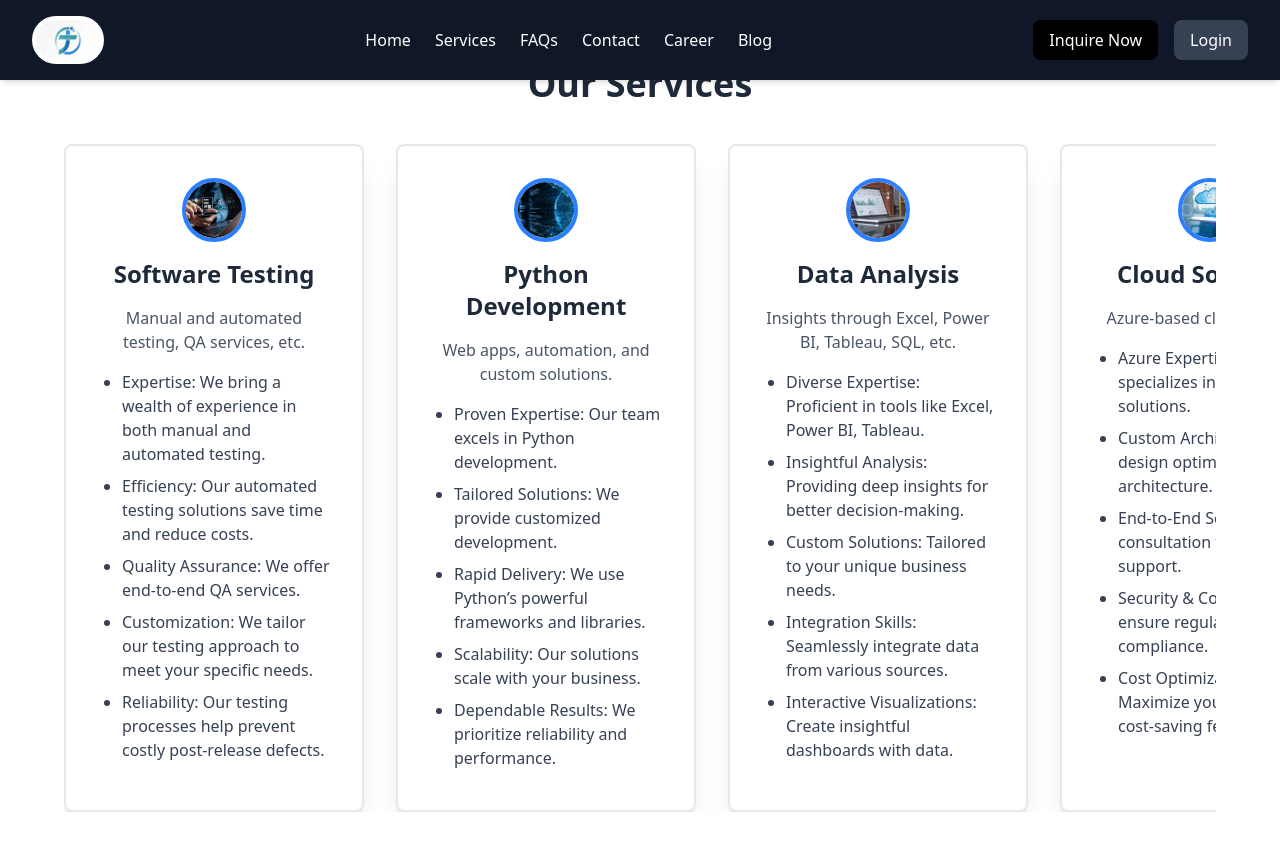
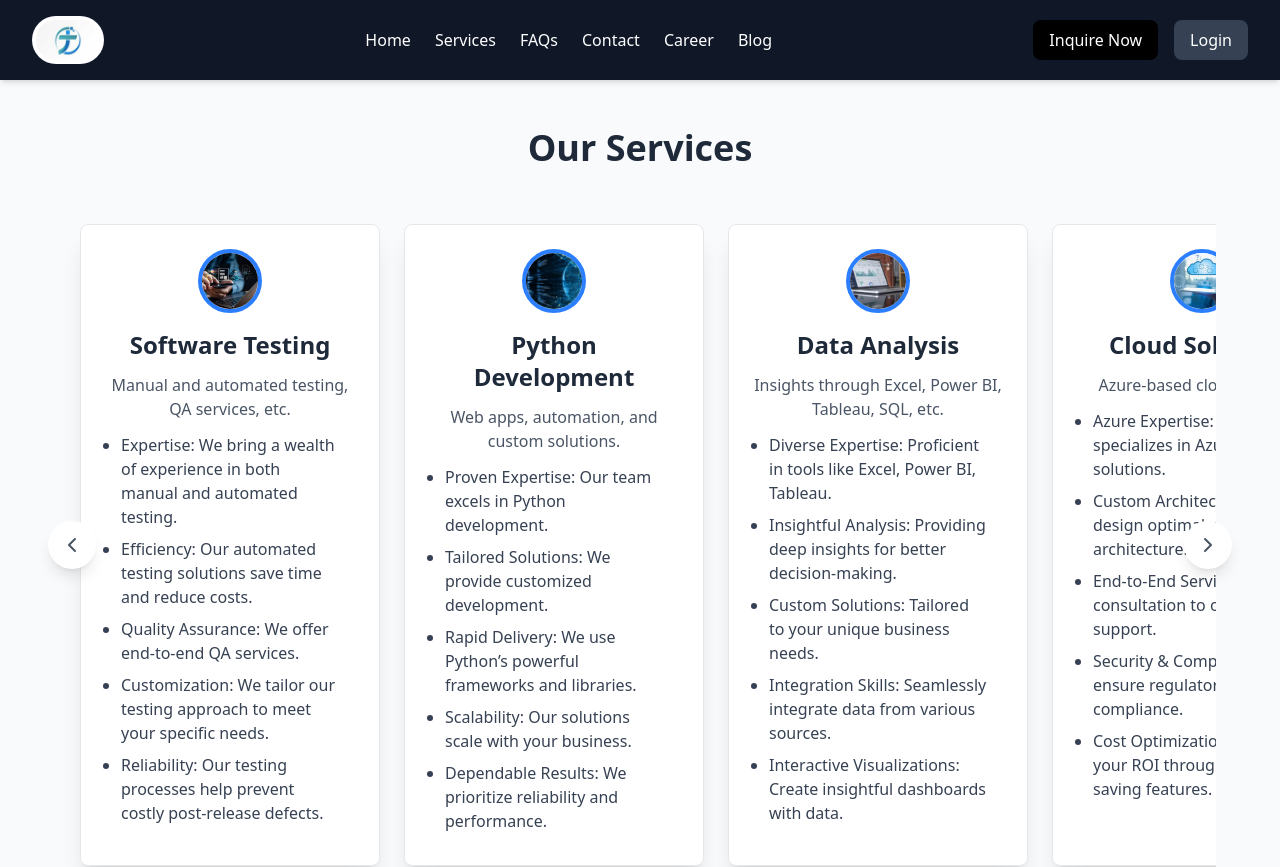
Before and after one commit to aveez444/JazarWebPage, a React (Vite) app in the folder project/: page /services in a window 1280 px wide. Shown: the top 867 px of the page. Built offline with nearby package versions, Linux system fonts and the light colour scheme.

Commit message:
updated the Contact page and the Services pages

```diff
--- a/project/package.json
+++ b/project/package.json
@@ -27,6 +27,7 @@
     "react-router-dom": "^7.1.5",
     "react-slick": "^0.30.3",
     "slick-carousel": "^1.8.1",
+    "tailwind-scrollbar-hide": "^2.0.0",
     "tailwindcss": "^4.0.4"
   },
   "devDependencies": {
--- a/project/src/index.css
+++ b/project/src/index.css
@@ -1 +1,10 @@
 @import "tailwindcss";
+/* Hide scrollbar but keep scrolling enabled */
+.scrollbar-hidden {
+  scrollbar-width: none;  /* Firefox */
+  -ms-overflow-style: none;  /* Internet Explorer 10+ */
+}
+
+.scrollbar-hidden::-webkit-scrollbar {
+  display: none;  /* Chrome, Safari, Edge */
+}
--- a/project/src/main/ContactPage.jsx
+++ b/project/src/main/ContactPage.jsx
@@ -1,16 +1,16 @@
-import React, { useState } from 'react';
-import axios from 'axios'; // Ensure axios is imported
-import TopNav from '../Components/topnav'; // Import TopNav
-import Footer from '../components/footer'; // Import Footer Component
-import contactImage from '../assets/contact.jpg'; // Import image for the contact section
+import React, { useState } from "react";
+import axios from "axios"; // Ensure axios is imported
+import TopNav from "../Components/topnav"; // Import TopNav
+import Footer from "../components/footer"; // Import Footer Component
+import contactImage from "../assets/contact.jpg"; // Import image for the contact section
 
 const ContactPage = () => {
   const [formData, setFormData] = useState({
-    first_name: '',
-    last_name: '',
-    contact_number: '',
-    email: '',
-    message: ''
+    first_name: "",
+    last_name: "",
+    contact_number: "",
+    email: "",
+    message: "",
   });
 
   const handleInputChange = (e) => {
@@ -23,42 +23,41 @@ const ContactPage = () => {
     console.log(formData); // Log the form data for debugging
 
     try {
-      const response = await axios.post('http://127.0.0.1:8000/contact-us/', formData, {
+      const response = await axios.post("http://127.0.0.1:8000/contact-us/", formData, {
         headers: {
-          'Content-Type': 'application/json',
+          "Content-Type": "application/json",
         },
       });
 
       if (response.status === 201) {
-        alert('Your message has been sent successfully!');
+        alert("Your message has been sent successfully!");
         setFormData({
-          first_name: '',
-          last_name: '',
-          contact_number: '',
-          email: '',
-          message: ''
+          first_name: "",
+          last_name: "",
+          contact_number: "",
+          email: "",
+          message: "",
         });
       } else {
-        alert('Failed to send message. Please try again.');
+        alert("Failed to send message. Please try again.");
       }
-
     } catch (error) {
-      console.error('Error submitting form:', error);
-      alert('Error submitting form. Please try again.');
+      console.error("Error submitting form:", error);
+      alert("Error submitting form. Please try again.");
     }
   };
 
   return (
-    <div className="bg-gray-00 text-gray-900">
+    <div className="bg-gray-100 text-gray-900">
       <TopNav /> {/* TopNav component */}
 
       {/* Main Content Section */}
-      <div className="py-16 px-6 md:px-16">
+      <div className="pt-40 md:pt-32 pb-16 px-6 md:px-16">
         <h2 className="text-4xl font-extrabold text-center text-gray-800 mb-12">
           Contact Us
         </h2>
 
-        <div className="max-w-2xl mx-auto bg-white rounded-lg border-1 border-black shadow-xl p-8">
+        <div className="max-w-2xl mx-auto bg-white rounded-lg border border-gray-300 shadow-xl p-8">
           <form onSubmit={handleSubmit} className="space-y-6">
             <div className="grid grid-cols-1 sm:grid-cols-2 gap-6">
               <div>
@@ -150,36 +149,36 @@ const ContactPage = () => {
       </div>
 
       {/* How We Can Make a Difference Section */}
-      <div className="bg-white py-12">
-        <div className="max-w-screen-xl mx-auto flex flex-col md:flex-row justify-between items-center space-x-8">
+      <div className="bg-white py-12 px-6 md:px-16">
+        <div className="max-w-screen-xl mx-auto flex flex-col md:flex-row items-center md:space-x-8 space-y-6 md:space-y-0">
           {/* Left Column: Text Content */}
-          <div className="w-full md:w-1/2 mb-8 md:mb-0 text-left">
+          <div className="w-full md:w-1/2 text-center md:text-left">
             <h3 className="text-2xl font-semibold text-gray-800 mb-4">
               How We Can Make a Difference for You?
             </h3>
             <p className="text-lg text-gray-700 mb-4">
               At Jazar Technologies, we’re dedicated to supporting you every step of the way.
             </p>
-            <p className="text-lg text-gray-700 mb-4">
-              <strong>Personalized Solutions:</strong> We tailor our services to meet your specific needs, ensuring you get the best results.
+            <p className="text-lg text-gray-700">
+              <strong>✔ Personalized Solutions:</strong> Tailored services to meet your specific needs.
             </p>
-            <p className="text-lg text-gray-700 mb-4">
-              <strong>Expert Guidance:</strong> Our experienced team is here to provide insights and advice, helping you navigate challenges with confidence.
+            <p className="text-lg text-gray-700">
+              <strong>✔ Expert Guidance:</strong> Get professional insights from our experienced team.
             </p>
-            <p className="text-lg text-gray-700 mb-4">
-              <strong>24/7 Support:</strong> Questions or concerns? We’re always available to assist you, no matter the time of day.
+            <p className="text-lg text-gray-700">
+              <strong>✔ 24/7 Support:</strong> We’re available anytime to assist you.
             </p>
-            <p className="text-lg text-gray-700 mb-4">
-              <strong>Feedback and Improvement:</strong> We value your input and continuously strive to enhance our offerings based on your suggestions.
+            <p className="text-lg text-gray-700">
+              <strong>✔ Feedback & Improvement:</strong> Your input helps us grow and improve.
             </p>
           </div>
 
           {/* Right Column: Image */}
-          <div className="w-full md:w-1/2">
+          <div className="w-full md:w-1/2 flex justify-center">
             <img
               src={contactImage}
               alt="Support"
-              className="rounded-lg shadow-xl w-full h-[400px] object-cover"
+              className="rounded-lg shadow-xl w-full max-w-sm md:max-w-md object-cover"
             />
           </div>
         </div>
--- a/project/src/main/Services.jsx
+++ b/project/src/main/Services.jsx
@@ -1,4 +1,4 @@
-import React from 'react';
+import React, { useState, useEffect, useRef } from "react";
 import { Icon } from '@iconify/react';
 import softwareImage from '../assets/software.png';
 import pythonImage from '../assets/python.png.webp';
@@ -10,6 +10,8 @@ import itConsultingImage from '../assets/image5.png';  // Assuming you have an i
 import aiImage from '../assets/ai.png';  // Assuming you have an aiImage
 import TopNav from '../Components/topnav'; // Importing TopNav
 import Footer from '../components/footer'; // Import Footer Component
+import { ChevronLeft, ChevronRight } from 'lucide-react';
+
 
 const services = [
   {
@@ -98,36 +100,86 @@ const services = [
 ];
 
 const ServiceSection = () => {
+  const scrollRef = useRef(null);
+
+  const scrollLeft = () => {
+    if (scrollRef.current) {
+      scrollRef.current.scrollBy({ left: -300, behavior: "smooth" });
+    }
+  };
+
+  const scrollRight = () => {
+    if (scrollRef.current) {
+      scrollRef.current.scrollBy({ left: 300, behavior: "smooth" });
+    }
+  };
+
   return (
-    <div>
-      <TopNav /> {/* Importing TopNav */}
+    <div className="min-h-screen bg-gray-50 overflow-hidden">
+      <TopNav />
 
-      {/* Scrollable Section */}
-      <div className="py-16 px-6 md:px-16">
-        <h2 className="text-4xl font-extrabold text-gray-800 text-center mb-10">Our Services</h2>
+      {/* Services Section */}
+      <div className="pt-32 pb-16 px-4 md:px-8 lg:px-16">
+        <h2 className="text-3xl md:text-4xl font-extrabold text-gray-800 text-center mb-10">
+          Our Services
+        </h2>
 
-        {/* Horizontal Scrolling Container */}
-        <div className="overflow-x-auto flex space-x-8 ">
+        <div className="relative max-w-7xl mx-auto">
+          {/* Left Navigation Button */}
+          <button
+            onClick={scrollLeft}
+            className="absolute left-0 top-1/2 -translate-y-1/2 -translate-x-4 z-10 bg-white p-3 rounded-full shadow-lg hover:bg-gray-100 transition-all"
+          >
+            <ChevronLeft className="w-6 h-6 text-gray-600" />
+          </button>
+
+          {/* Services Scrollable Container */}
+          <div
+            ref={scrollRef}
+            className="flex overflow-x-auto space-x-6 scrollbar-hidden snap-x scroll-smooth p-4"
+          >
             {services.map((service, index) => (
-            <div key={index} className="relative bg-white rounded-lg shadow-xl p-8 min-w-[300px] max-w-[350px] border-2 border-gray-200 hover:transform  hover:scale-105 hover:shadow-2xl transition-all">
+              <div
+                key={index}
+                className="bg-white rounded-lg shadow-xl p-6 min-w-[300px] max-w-[350px] border border-gray-200 hover:shadow-2xl transition-all snap-center"
+              >
                 <div className="flex justify-center mb-4">
-                <img src={service.image} alt={service.title} className="w-16 h-16 object-cover rounded-full border-4 border-blue-500" />
+                  <img
+                    src={service.image}
+                    alt={service.title}
+                    className="w-16 h-16 object-cover rounded-full border-4 border-blue-500"
+                  />
                 </div>
-              <h3 className="text-2xl font-semibold text-gray-800 mb-4 text-center">{service.title}</h3>
-              <p className="text-gray-600 text-center mb-4">{service.description}</p>
-              <ul className="list-disc pl-6 space-y-2 text-gray-700">
+                <h3 className="text-lg md:text-2xl font-semibold text-gray-800 mb-3 text-center">
+                  {service.title}
+                </h3>
+                <p className="text-gray-600 text-sm md:text-base text-center mb-3">
+                  {service.description}
+                </p>
+                {/* Service Details */}
+                <ul className="list-disc text-gray-700 text-sm md:text-base px-4">
                   {service.details.map((detail, idx) => (
-                  <li key={idx} className="text-gray-700 mb-2">{detail}</li>
+                    <li key={idx} className="mb-2">{detail}</li>
                   ))}
                 </ul>
               </div>
             ))}
           </div>
+
+          {/* Right Navigation Button */}
+          <button
+            onClick={scrollRight}
+            className="absolute right-0 top-1/2 -translate-y-1/2 translate-x-4 z-10 bg-white p-3 rounded-full shadow-lg hover:bg-gray-100 transition-all"
+          >
+            <ChevronRight className="w-6 h-6 text-gray-600" />
+          </button>
+        </div>
       </div>
 
-      <Footer /> {/* Rendering the Footer Component */}
+      <Footer />
     </div>
   );
 };
 
+
 export default ServiceSection;
--- a/project/tailwind.config.js
+++ b/project/tailwind.config.js
@@ -7,5 +7,5 @@ module.exports = {
     theme: {
       extend: {},
     },
-    plugins: [],
+    plugins: [require("tailwind-scrollbar-hide")],
   }
```
Also changed, not shown: 1 other file (tests, documents, lock files or other folders). Lines whose indentation alone changed are shown as unchanged.
